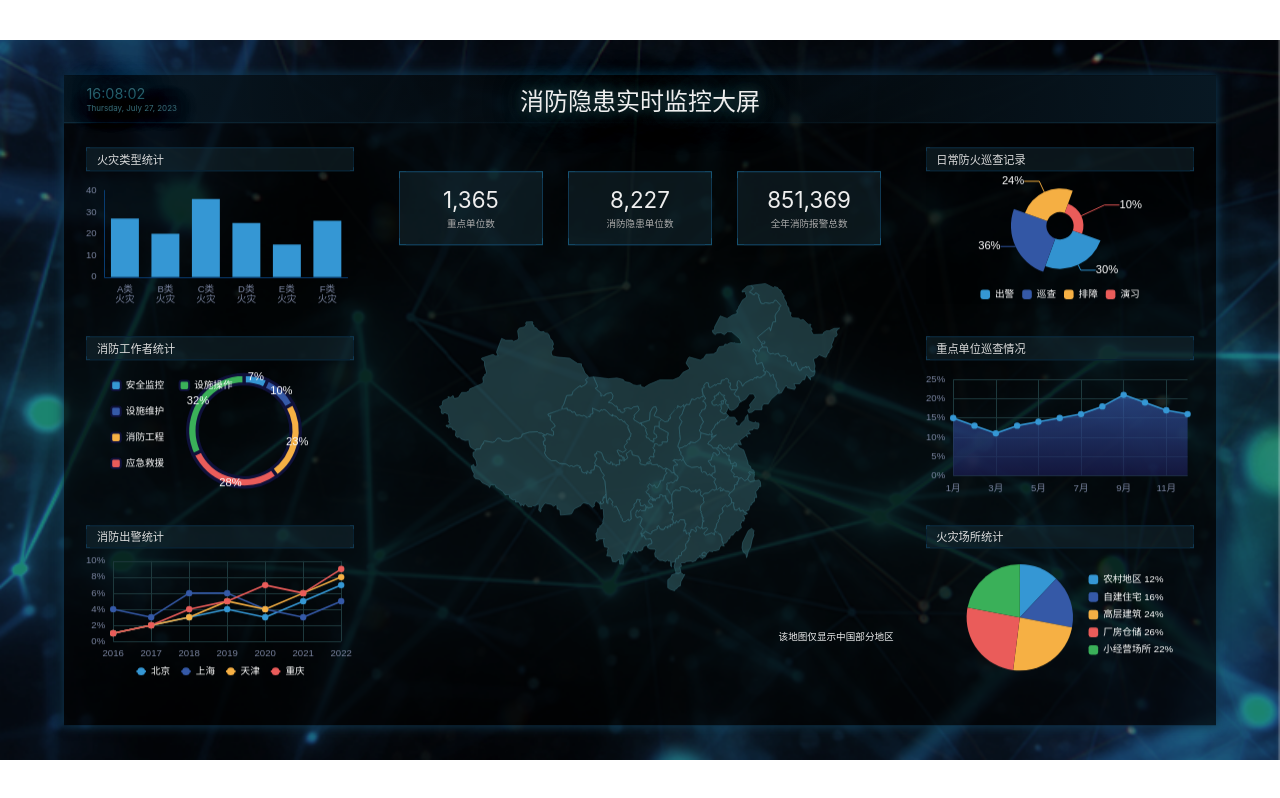
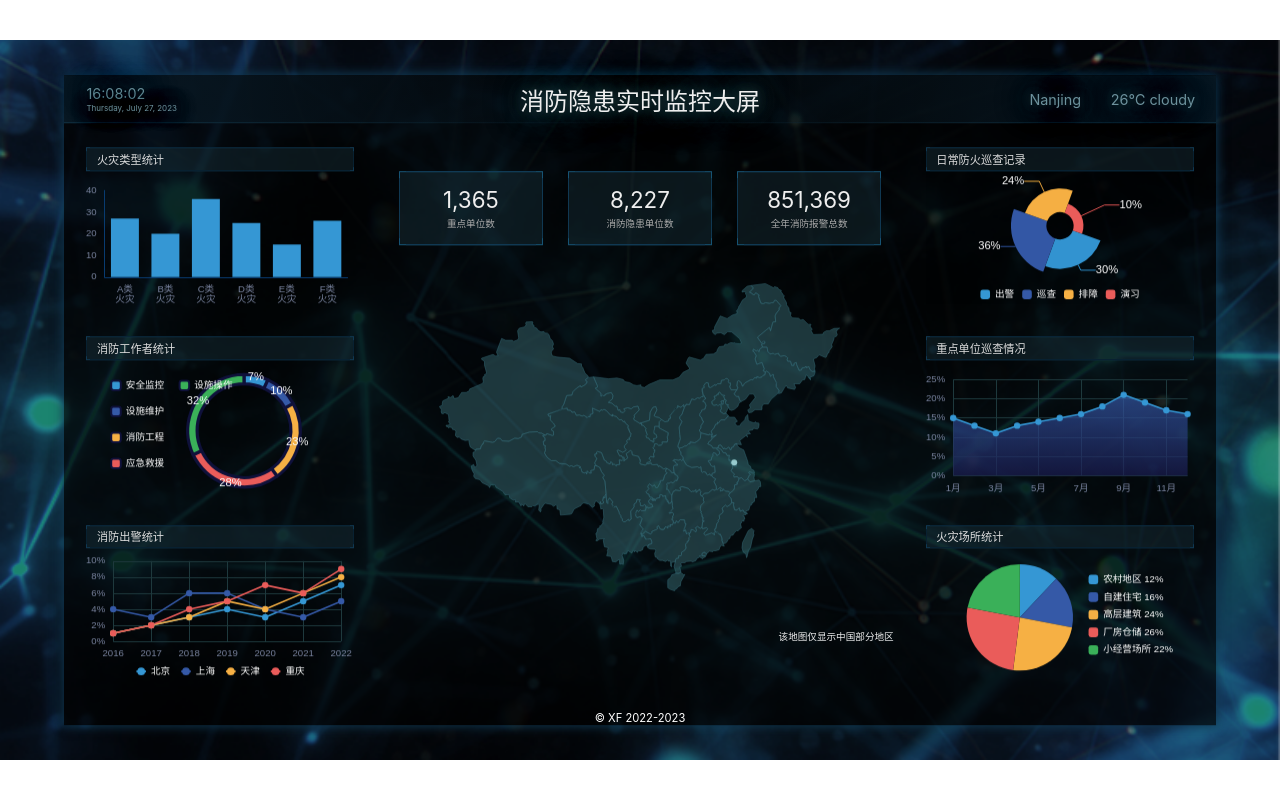
Before and after one commit to AAAACH/big-screen, a React (Vite) app: page /#/ in a window 1280 px wide. Built offline with nearby package versions, Linux system fonts and the light colour scheme.

Commit message:
add icon

```diff
--- a/index.html
+++ b/index.html
@@ -18,6 +18,7 @@
       </style>
     `)
   </script>
+  <script src="//at.alicdn.com/t/c/font_4189210_syrj6zqpnrs.js"></script>
 </head>
 <body>
 <div id="root"></div>
--- a/src/components/Chart4.tsx
+++ b/src/components/Chart4.tsx
@@ -11,13 +11,16 @@ export const Chart4 = () => {
     // @ts-ignore
     echarts.registerMap('CN', china);
     myChart.setOption(createEchartsOptions({
-      color: ['#4ba2a7', '#3559a7', '#f6b044', '#ea5c5a', '#3ab059', '#fdfdfd'],
+      color: ['#97cbce', '#3559a7', '#f6b044', '#ea5c5a', '#3ab059', '#fdfdfd'],
       xAxis: {show: false},
       yAxis: {show: false},
       series: [
         {
           type: 'map',
           mapType: 'CN',
+          data: [
+            {name: '江苏省', value: 1},
+          ],
           label: {show: false, color: 'white'},
           itemStyle: {
             areaColor: 'rgba(56, 105, 112, 0.5)',
--- /dev/null
+++ b/src/components/Icon.tsx
@@ -0,0 +1,9 @@
+import React from 'react';
+
+export const Icon = (props: { name: string }) => {
+  return (
+    <svg className="icon">
+      <use xlinkHref={'#icon-' + props.name}/>
+    </svg>
+  );
+};
--- a/src/pages/home.scss
+++ b/src/pages/home.scss
@@ -32,7 +32,7 @@
       .clock {
         position: absolute;
         left: px(14);
-        color: #376c78;
+        color: #6d929d;
         > div {
           &:first-child {
             font-size: px(9);
@@ -40,6 +40,20 @@
           }
           &:nth-child(2) {
             font-size: px(5)
+          }
+        }
+      }
+      .info {
+        position: absolute;
+        right: 0;
+        font-size: px(9);
+        color: #6d929d;
+        padding: 0 px(13);
+        .icon {
+          fill: #6d929d;
+          &:last-child {
+            margin-left: px(7);
+            transform: scale(1.25);
           }
         }
       }
@@ -137,4 +151,11 @@
         }
       }
     }
+    > p {
+      font-size: px(7);
+      position: absolute;
+      bottom: 0;
+      left: 50%;
+      transform: translateX(-50%);
+    }
   }
--- a/src/pages/home.tsx
+++ b/src/pages/home.tsx
@@ -9,6 +9,7 @@ import {Chart6} from '../components/Chart6';
 import {Chart7} from '../components/Chart7';
 import {Form} from '../components/Form';
 import {Clock} from '../components/Clock';
+import {Icon} from '../components/Icon';
 
 export const Home = () => {
   return (
@@ -16,6 +17,10 @@ export const Home = () => {
       <header>
         <Clock/>
         <span>消防隐患实时监控大屏</span>
+        <div className="info">
+          <Icon name="position"/> Nanjing
+          <Icon name="weather"/> 26℃ cloudy
+        </div>
       </header>
       <main>
         <section className="section1">
@@ -33,6 +38,7 @@ export const Home = () => {
           <Chart7/>
         </section>
       </main>
+      <p className="foot">© XF 2022-2023</p>
     </div>
   );
 };
--- a/src/shared/style.scss
+++ b/src/shared/style.scss
@@ -28,3 +28,10 @@ body {
 .App {
   height: 100%;
 }
+.icon {
+  width: 1em;
+  height: 1em;
+  vertical-align: -0.15em;
+  fill: currentColor;
+  overflow: hidden;
+}
```
